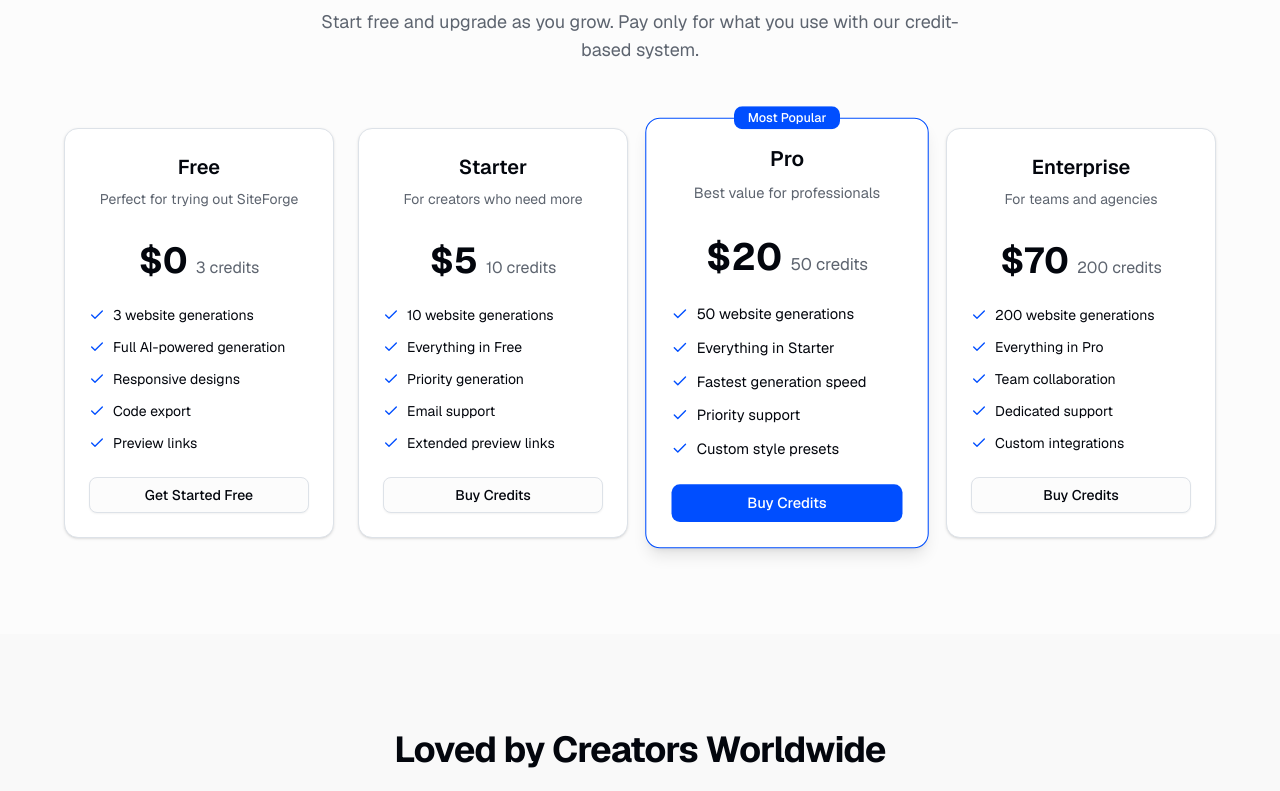
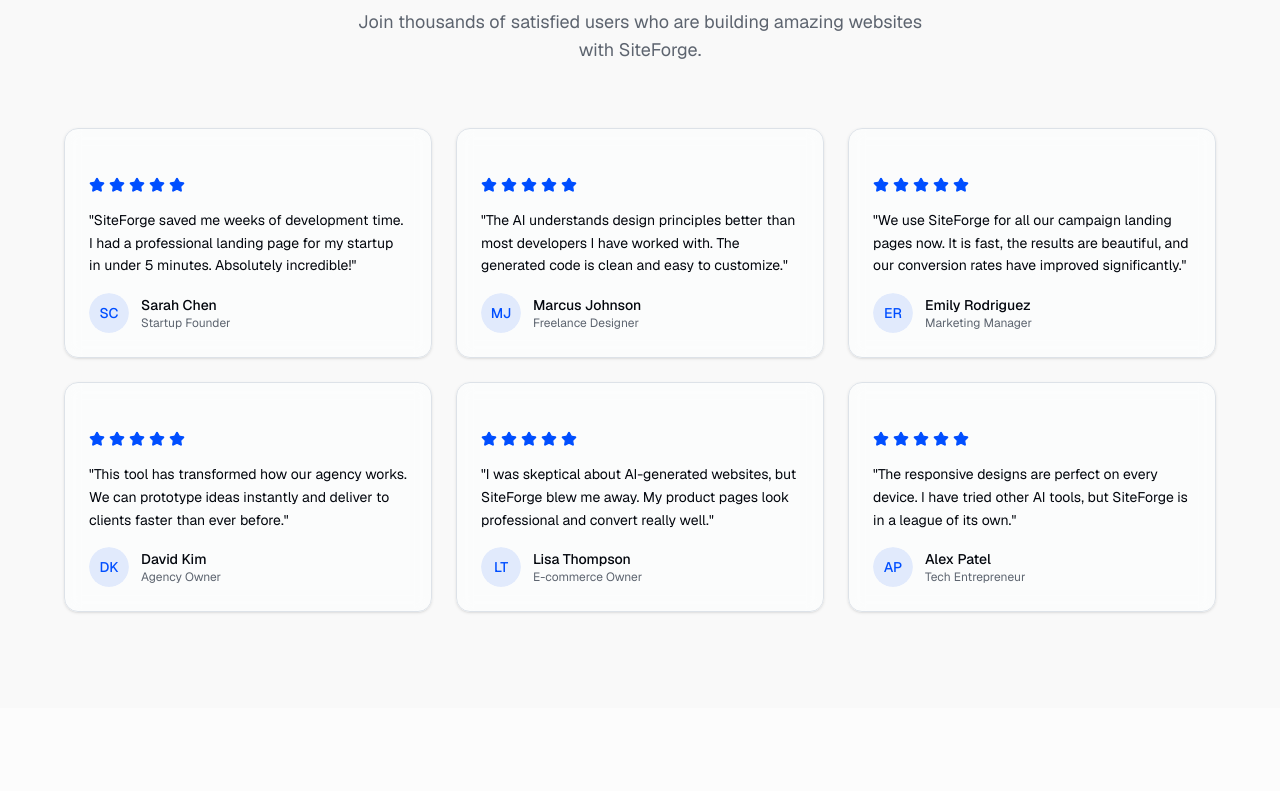
Before and after one commit to clydejnr7-ui/BBB, a Next.js app: page / in a window 1280 px wide. Shown: the part 2360-3151 px from the top of the page. Built offline with nearby package versions, Linux system fonts and the light colour scheme.

Commit message:
Add CTA component and reorder Pricing section

```diff
--- a/app/page.tsx
+++ b/app/page.tsx
@@ -3,6 +3,7 @@ import { Hero } from "@/components/landing/hero"
 import { Features } from "@/components/landing/features"
 import { Pricing } from "@/components/landing/pricing"
 import { Testimonials } from "@/components/landing/testimonials"
+import { CTA } from "@/components/landing/cta"
 import { Footer } from "@/components/landing/footer"
 
 export default function HomePage() {
@@ -12,8 +13,9 @@ export default function HomePage() {
       <main>
         <Hero />
         <Features />
+        <Testimonials />
         <Pricing />
-        <Testimonials />
+        <CTA />
       </main>
       <Footer />
     </div>
```
